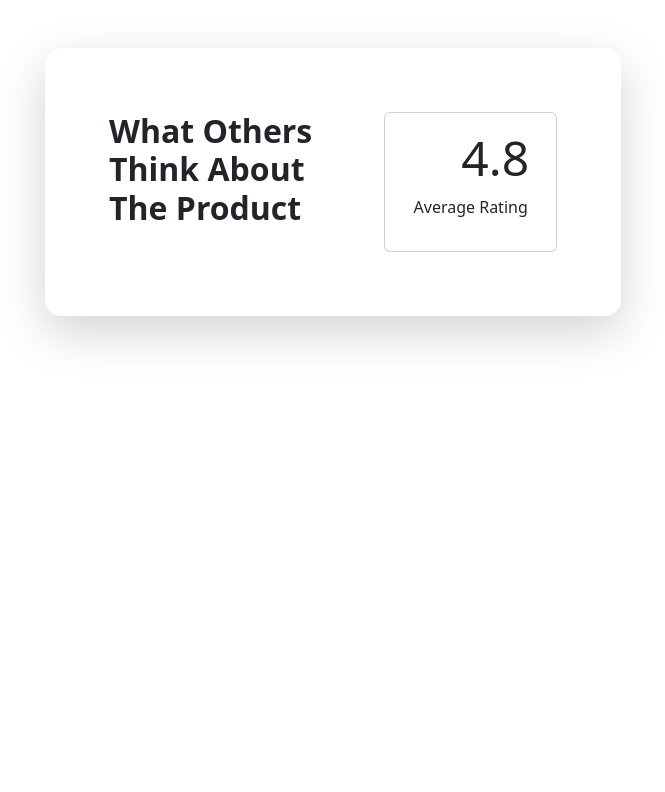
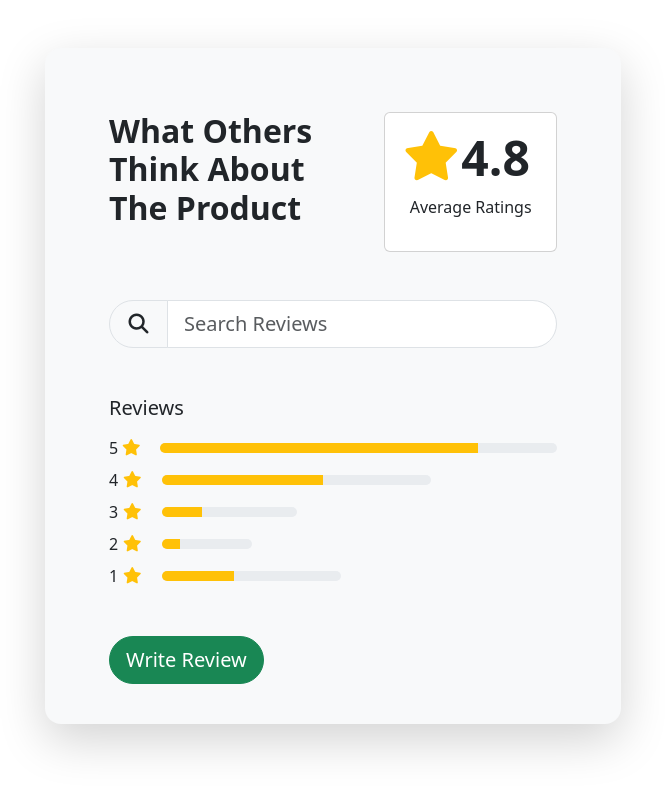
Before and after one commit to Anik-Z/BSS-INTERNSHIP, a plain HTML site: page phase02/Rating_components/index.html in a window 1280 px wide. Shown: the whole page, without its empty margins (307-972 px from the left). Drawn offline with Linux system fonts and the light colour scheme.

Commit message:
Complete the Rating_Components

```diff
--- a/phase02/Rating_components/index.html
+++ b/phase02/Rating_components/index.html
@@ -10,7 +10,7 @@
 </head>
 <body>
     <div class="container">
-        <div class="card bd-light border-0 shadow-lg rounded-4 mt-5">
+        <div class="card bg-light border-0 shadow-lg rounded-4 mt-5">
             <div class="card-body">
                 <!--Top Row-->
                 <div class="row p-5">
@@ -20,14 +20,82 @@
                        <div class="col-5">
                         <div class="card">
                             <div class="card-body">
-                                <h3 class="display-5 semi-bold">
-                                   <i class="fas fa-start text-warning"></i>4.8
-
+                                <h3 class="display-5 fw-semibold">
+                                   <i class="fas fa-star text-warning"></i>4.8
                                 </h3>
-                                <p class="text-center">Average Rating</p>
+                                <p class="text-center">Average Ratings</p>
                             </div>
                         </div>
                        </div>
+                </div>
+                <!--search-->
+                <div class="row px-5">
+                    <div class="col-12">
+                        <div class="input-group input-group-lg">
+                            <span class="input-group-text rounded-start-5">
+                                <i class="fas fa-search"></i>
+                            </span>
+                            <input type="text" class="form-control rounded-end-5"
+                            placeholder="Search Reviews"/>
+                        </div>
+                    </div>
+                </div>
+                <!--Ratings-->
+                <div class="row p-5">
+                    <div class="col-12 vstack gap-2">
+                        <h5>Reviews</h5>
+                        <div class="d-flex align-items-center gap-1">
+                            <span>5</span><i class="fas fa-star text-warning"></i>
+                            <div class="progress ms-3" style="height: 10px; width: 100%">
+                                <div class="progress-bar bg-warning" style="width:80%" role="progressbar"
+                                aria-valuenow="80" aria-valuemin="0" aria-valuemax="100">
+                             </div>
+
+                            </div>
+                        </div>
+                        <div class="d-flex align-items-center gap-1">
+                            <span>4</span><i class="fas fa-star text-warning"></i>
+                            <div class="progress ms-3" style="height: 10px; width: 60%">
+                                <div class="progress-bar bg-warning" style="width:60%" role="progressbar"
+                                aria-valuenow="80" aria-valuemin="0" aria-valuemax="100">
+                             </div>
+
+                            </div>
+                        </div>
+                        <div class="d-flex align-items-center gap-1">
+                            <span>3</span><i class="fas fa-star text-warning"></i>
+                            <div class="progress ms-3" style="height: 10px; width: 30%">
+                                <div class="progress-bar bg-warning" style="width:30%" role="progressbar"
+                                aria-valuenow="80" aria-valuemin="0" aria-valuemax="100">
+                             </div>
+
+                            </div>
+                        </div>
+                        <div class="d-flex align-items-center gap-1">
+                            <span>2</span><i class="fas fa-star text-warning"></i>
+                            <div class="progress ms-3" style="height: 10px; width: 20%">
+                                <div class="progress-bar bg-warning" style="width:20%" role="progressbar"
+                                aria-valuenow="80" aria-valuemin="0" aria-valuemax="100">
+                             </div>
+
+                            </div>
+                        </div>
+                        <div class="d-flex align-items-center gap-1">
+                            <span>1</span><i class="fas fa-star text-warning"></i>
+                            <div class="progress ms-3" style="height: 10px; width: 40%">
+                                <div class="progress-bar bg-warning" style="width:40%" role="progressbar"
+                                aria-valuenow="80" aria-valuemin="0" aria-valuemax="100">
+                             </div>
+
+                            </div>
+                        </div>
+                    </div>
+                </div>
+                <!--Button-->
+                <div class="row px-5 pb-4">
+                    <div class="col-12">
+                        <a href="#" class="btn btn-success btn-lg rounded-5">Write Review</a>
+                    </div>
                 </div>
             </div>
         </div>
```
